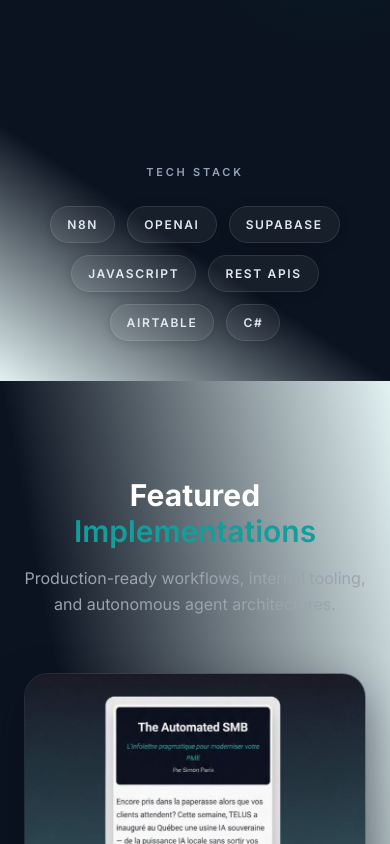
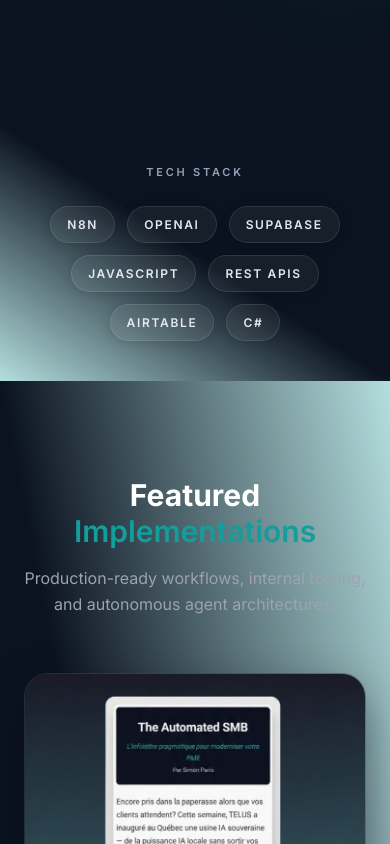
Before and after one commit to simondadiamond/Simon-Paris-consulting, a React (Vite) app: page / in a window 390 px wide. Shown: the part 720-1564 px from the top of the page. Built offline with nearby package versions, Linux system fonts and the light colour scheme.

Commit message:
Increase teal gradient opacity for homepage flow

```diff
--- a/src/App.tsx
+++ b/src/App.tsx
@@ -116,7 +116,7 @@ const ProofLab = () => {
     <section
       ref={sectionRef}
       id="projects"
-      className="relative overflow-hidden py-24 lg:py-32 bg-gradient-to-bl from-[#139E9C]/10 via-[#0B1320] to-[#0B1320]"
+      className="relative overflow-hidden py-24 lg:py-32 bg-gradient-to-bl from-[#139E9C]/30 via-[#0B1320] to-[#0B1320]"
     >
 
       <div className="relative z-10 mx-auto max-w-6xl px-6 md:px-8">
--- a/src/components/FinalCTA.tsx
+++ b/src/components/FinalCTA.tsx
@@ -8,7 +8,7 @@ const FinalCTA: React.FC = () => {
   const privacyLabel = lang === 'fr' ? 'Politique de confidentialité' : 'Privacy Policy';
 
   return (
-    <section className="relative overflow-hidden bg-gradient-to-tr from-[#139E9C]/10 via-[#0B1320] to-[#0B1320] text-white">
+    <section className="relative overflow-hidden bg-gradient-to-tr from-[#139E9C]/30 via-[#0B1320] to-[#0B1320] text-white">
       <div className="relative mx-auto max-w-6xl px-6 pb-12 pt-24 lg:pb-16 lg:pt-28">
         <div className="mx-auto flex justify-center">
           <div className="mini-audit-card group relative w-full max-w-4xl overflow-hidden text-white">
--- a/src/components/PartnerBar.tsx
+++ b/src/components/PartnerBar.tsx
@@ -7,7 +7,7 @@ const PartnerBar: React.FC = () => {
   const stack = ['n8n', 'OpenAI', 'Supabase', 'JavaScript', 'REST APIs', 'Airtable', 'C#'];
 
   return (
-    <section className="bg-gradient-to-tr from-[#139E9C]/10 via-[#0B1320] to-[#0B1320] py-10">
+    <section className="bg-gradient-to-tr from-[#139E9C]/30 via-[#0B1320] to-[#0B1320] py-10">
       <div className="mx-auto max-w-6xl px-6 text-center">
         <p className="text-[11px] font-semibold uppercase tracking-[0.25em] text-slate-400">
           {t.partners.title}
```
